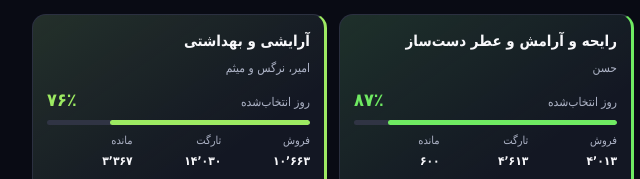
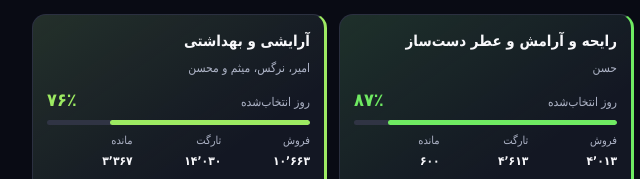
Before and after one commit to hatefzamani/resume, a plain HTML site: page riiha-black-friday/demo/index.html in a window 1280 px wide. Shown: the part 593-772 px from the top of the page, 0-640 px from the left. Drawn offline with Linux system fonts and the light colour scheme; a web font is replaced by a local one.

Commit message:
Add Mohsen to cosmetics team owners

```diff
--- a/riiha-black-friday/demo/index.html
+++ b/riiha-black-friday/demo/index.html
@@ -112,7 +112,7 @@ const ZONE = 'Asia/Tehran';
 const FIRST_DAY = '2026-11-20';
 const DAY_COUNT = 22;
 const TEAMS = [
-  [307,'آرایشی و بهداشتی','امیر، نرگس و میثم',70149],
+  [307,'آرایشی و بهداشتی','امیر، نرگس، میثم و محسن',70149],
   [43,'طرف‌حساب رسمی','ثاره و بهار',44203],
   [464,'عطر','عقیل و علی نجدی',30750],
   [468,'رایحه و آرامش و عطر دست‌ساز','حسن',23063],
```
